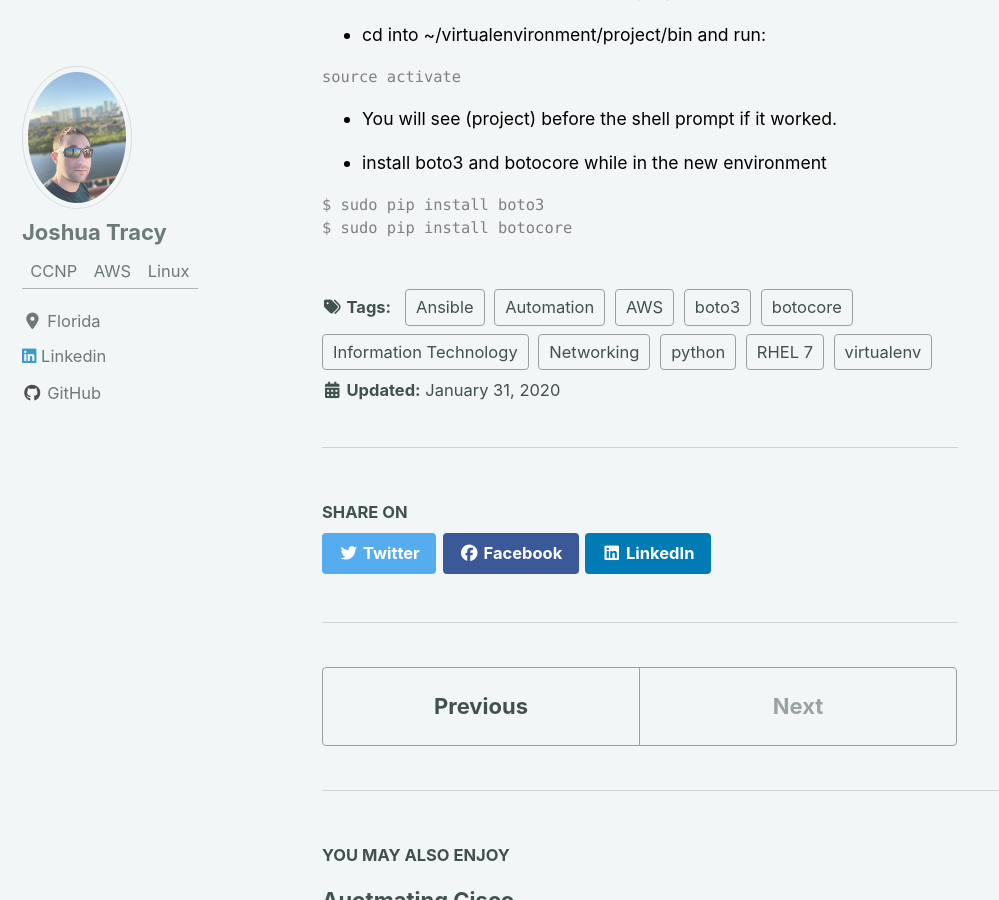
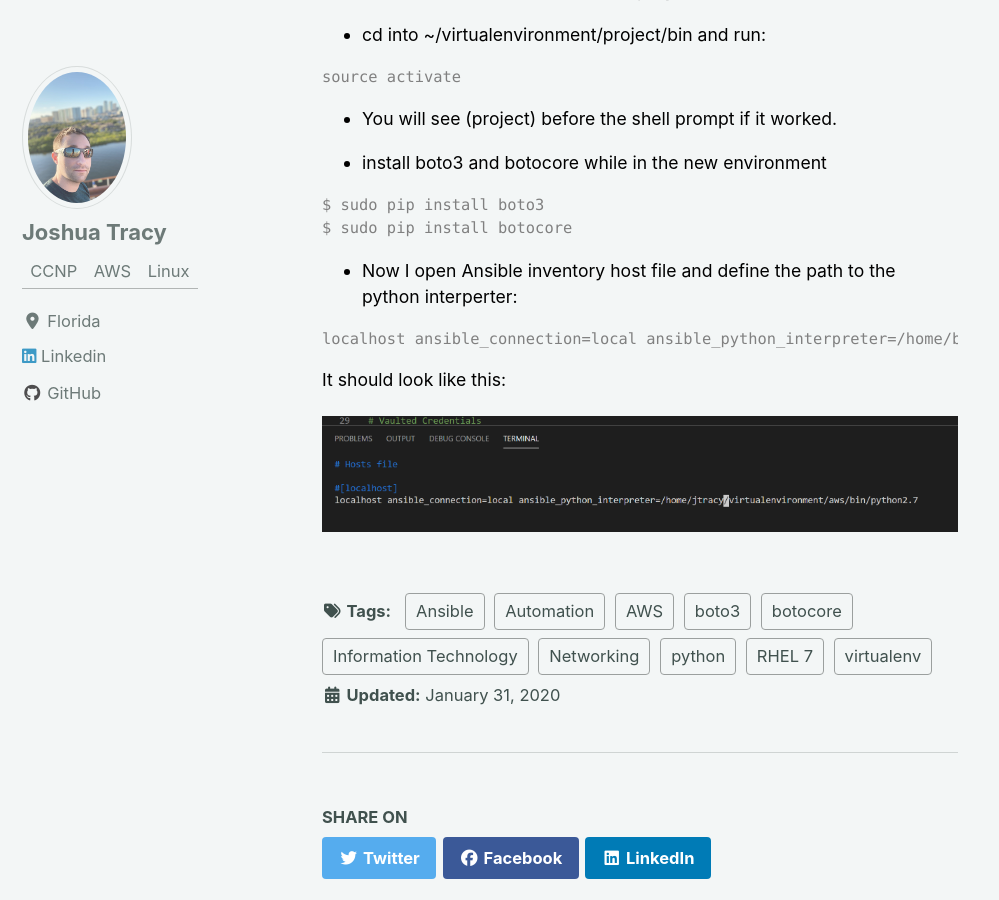
Before and after one commit to Josh-Tracy/Josh-Tracy.github.io, a Jekyll site: the page built from _posts/2020-01-31-Ansible_virtualenv.md, in a window 1280 px wide and 900 px high, scrolled down 1300 px. Shown: the whole window, without its empty margins (0-999 px from the left). Built offline with Jekyll 4.4.1, drawn with Linux system fonts in a browser that asks for light colours; cached includes are drawn as plain includes; nearby versions of some CDN libraries.

Commit message:
1/31/2020 post

```diff
--- a/_posts/2020-01-31-Ansible_virtualenv.md
+++ b/_posts/2020-01-31-Ansible_virtualenv.md
@@ -82,3 +82,18 @@ $ sudo pip install boto3
 $ sudo pip install botocore
 </pre>
 {: style="color:gray; font-size: 70%;"}
+
+* Now I open Ansible inventory host file and define the path to the python interperter:
+{: style="color:black; font-size: 80%;"}
+
+<pre>
+localhost ansible_connection=local ansible_python_interpreter=/home/bprice/virtualenvironment/aws/bin/python2.7
+</pre>
+{: style="color:gray; font-size: 70%;"}
+
+It should look like this:
+{: style="color:black; font-size: 80%;"}
+
+{:refdef: style="text-align: left;"}
+![My Image]({{ site.baseimg }}/images/python_path.png)
+{: refdef}
```
Also changed, not shown: images/python_path.PNG (added).
